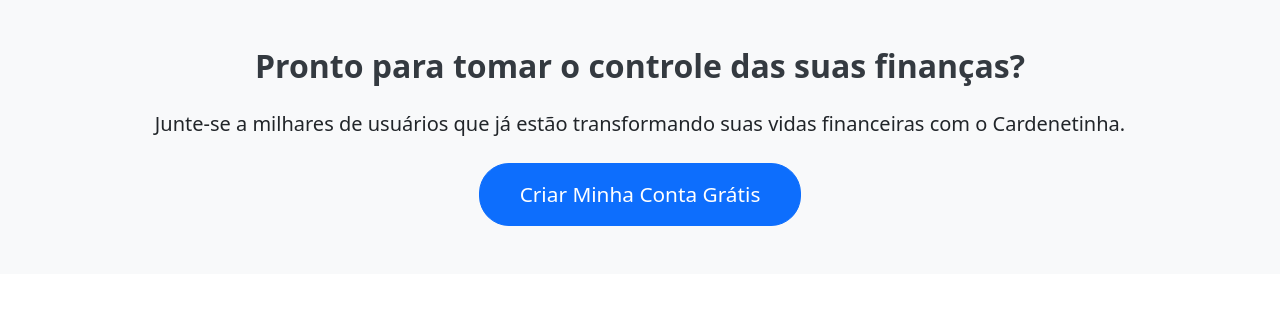
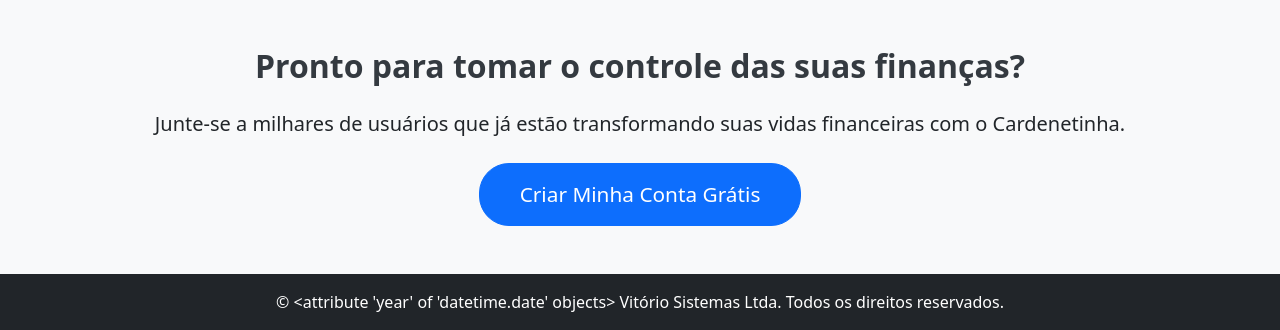
Before and after one commit to profadevairvitorio/cardenetinha, a Flask app: page / in a window 1280 px wide. Shown: the part 806-1136 px from the top of the page. Before the commit the page ends 1032 px from the top, so only its background shows below. Run offline with Flask 3, Linux system fonts and the light colour scheme; some libraries are stand-ins or nearby versions.

Commit message:
feat: Add footer with dynamic year and update CSS for layout flexibility

```diff
--- a/app/__init__.py
+++ b/app/__init__.py
@@ -1,6 +1,7 @@
 from flask import Flask
 from flask_sqlalchemy import SQLAlchemy
 from flask_login import LoginManager
+from datetime import datetime
 
 db = SQLAlchemy()
 login_manager = LoginManager()
@@ -17,6 +18,10 @@ def create_app(config_class=Config):
     db.init_app(app)
     login_manager.init_app(app)
 
+    @app.context_processor
+    def inject_year():
+        return {'current_year': datetime.year}
+
     with app.app_context():
         from . import routes
         from . import auth
--- a/app/static/css/style.css
+++ b/app/static/css/style.css
@@ -68,3 +68,20 @@ body.saida-bg {
     font-size: 1.3rem;
     border-radius: 30px;
 }
+
+html, body {
+    height: 100%;
+}
+
+body {
+    display: flex;
+    flex-direction: column;
+}
+
+main {
+    flex: 1 0 auto;
+}
+
+.footer {
+    flex-shrink: 0;
+}
--- a/app/templates/base.html
+++ b/app/templates/base.html
@@ -59,6 +59,11 @@
         {% endwith %}
         {% block content %}{% endblock %}
     </main>
+    <footer class="footer mt-auto py-3 bg-dark text-white">
+        <div class="container text-center">
+            <span>&copy; {{ current_year }} Vitório Sistemas Ltda. Todos os direitos reservados.</span>
+        </div>
+    </footer>
     <script src="https://cdn.jsdelivr.net/npm/bootstrap@5.3.3/dist/js/bootstrap.bundle.min.js" integrity="sha384-YvpcrYf0tY3lHB60NNkmXc5s9fDVZLESaAA55NDzOxhy9GkcIdslK1eN7N6jIeHz" crossorigin="anonymous"></script>
     <script src="https://cdn.jsdelivr.net/npm/jquery@3.7.1/dist/jquery.min.js"></script>
     <script src="https://cdn.jsdelivr.net/npm/select2@4.1.0-rc.0/dist/js/select2.min.js"></script>
```
